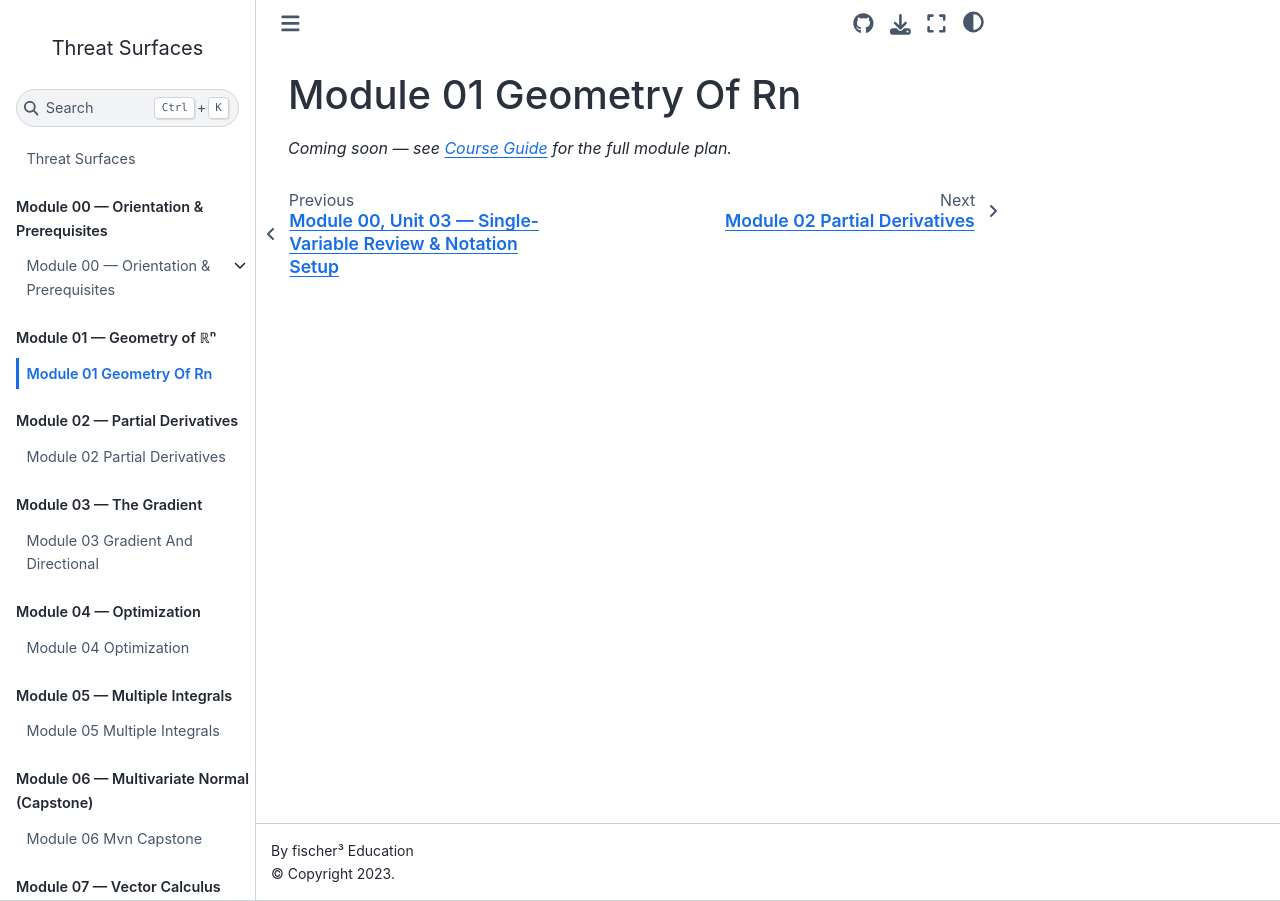
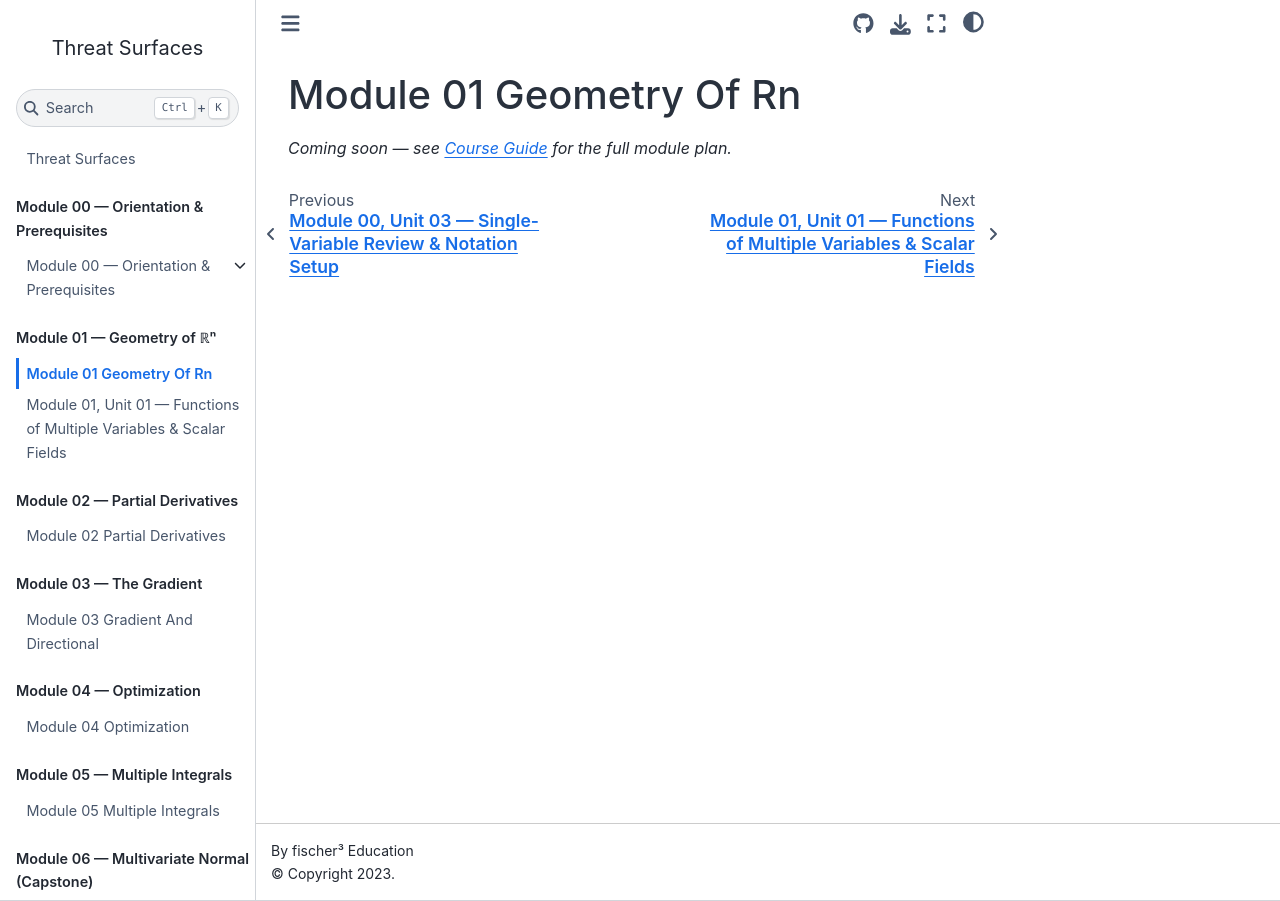
Before and after one commit to fischer3-net/jupyter-threat-surfaces, a Jupyter Book: the page built from modules/module-01-geometry-of-rn/index.md, in a window 1280 px wide. Built offline with Jupyter Book 1.0.4 settings and Sphinx 7.4.7 and the Sphinx Book theme 1.1.4, drawn with Linux system fonts in a browser that asks for light colours; some of the changed lines change nothing that is shown.

Commit message:
Started Module 01 Additions

```diff
--- a/_config.yml
+++ b/_config.yml
@@ -41,7 +41,8 @@ html:
   use_issues_button: false
   use_repository_button: true
   home_page_in_navbar: true
-  favicon: assets/favicon.svg   # optional
+  favicon: assets/favicon3.svg   # optional
+  copyright: "Copyright © 2026 fischer³ Education. All rights reserved."
 
 # ==============================================================================
 # MathJax configuration — defines all course macros from latex-preamble.tex
--- a/_toc.yml
+++ b/_toc.yml
@@ -20,6 +20,7 @@ parts:
   - caption: "Module 01 — Geometry of ℝⁿ"
     chapters:
       - file: modules/module-01-geometry-of-rn/index
+      - file: modules/module-01-geometry-of-rn/unit-01-scalar-fields
 
   - caption: "Module 02 — Partial Derivatives"
     chapters:
```
Also changed, not shown: assets/favicon3.svg (added), modules/module-01-geometry-of-rn/unit-01-scalar-fields.ipynb (added).
